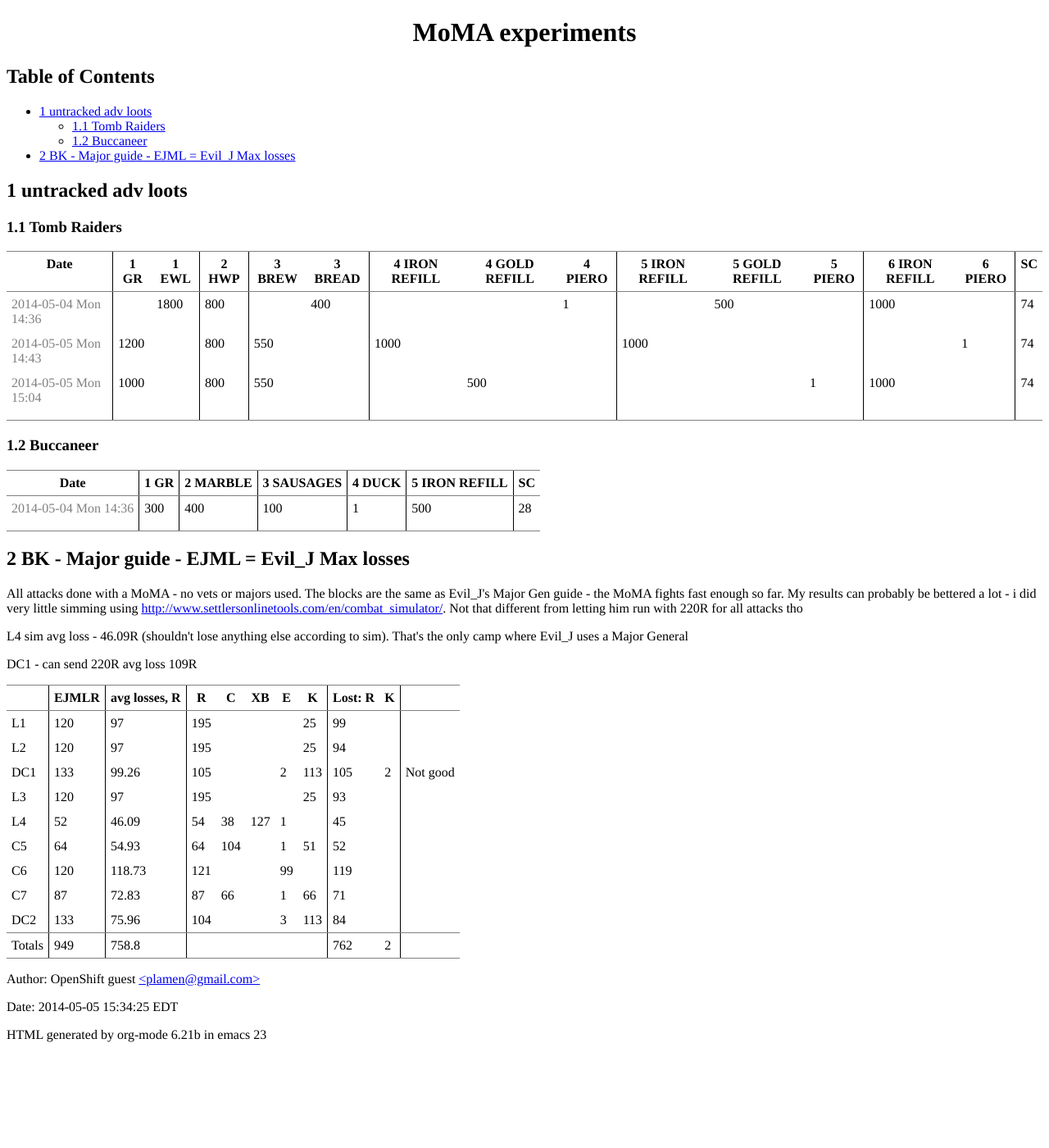
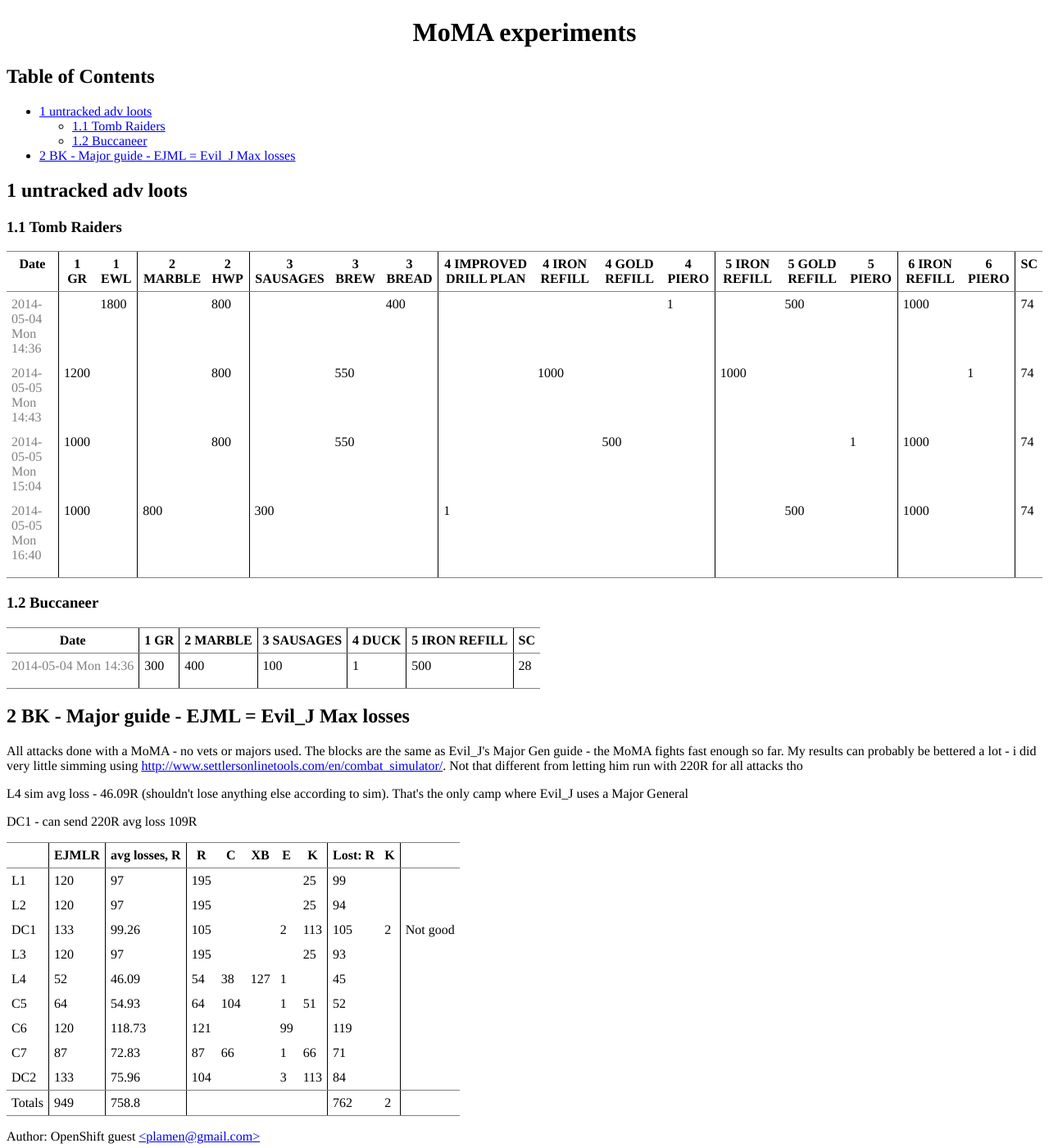
Before and after one commit to haiasko/haiasko.github.io, a Jekyll site: the page scratch/table.html, which Jekyll copies as it is, in a window 1280 px wide and 1400 px high. Shown: the whole window at 82% size. Built offline with Jekyll 4.4.1, drawn with Linux system fonts in a browser that asks for light colours; some of the changed text lies outside the part shown.

Commit message:
1 more TR loot

```diff
--- a/scratch/table.html
+++ b/scratch/table.html
@@ -6,7 +6,7 @@ lang="en" xml:lang="en">
 <title>MoMA experiments</title>
 <meta http-equiv="Content-Type" content="text/html;charset=iso-8859-1"/>
 <meta name="generator" content="Org-mode"/>
-<meta name="generated" content="2014-05-05 15:34:25 EDT"/>
+<meta name="generated" content="2014-05-05 16:47:07 EDT"/>
 <meta name="author" content="OpenShift guest"/>
 <style type="text/css">
  <!--/*--><![CDATA[/*><!--*/
@@ -95,15 +95,16 @@ lang="en" xml:lang="en">
 
 
 <table border="2" cellspacing="0" cellpadding="6" rules="groups" frame="hsides">
-<col align="left"></col><colgroup><col align="left"></col><col align="left"></col></colgroup><colgroup><col align="left"></col></colgroup><colgroup><col align="left"></col><col align="left"></col></colgroup><colgroup><col align="left"></col><col align="left"></col><col align="left"></col></colgroup><colgroup><col align="left"></col><col align="left"></col><col align="left"></col></colgroup><colgroup><col align="left"></col><col align="left"></col></colgroup><colgroup><col align="left"></col></colgroup>
+<col align="left"></col><colgroup><col align="left"></col><col align="left"></col></colgroup><colgroup><col align="left"></col><col align="left"></col></colgroup><colgroup><col align="left"></col><col align="left"></col><col align="left"></col></colgroup><colgroup><col align="left"></col><col align="left"></col><col align="left"></col><col align="left"></col></colgroup><colgroup><col align="left"></col><col align="left"></col><col align="left"></col></colgroup><colgroup><col align="left"></col><col align="left"></col></colgroup><colgroup><col align="left"></col></colgroup>
 <thead>
-<tr><th>Date</th><th>1 GR</th><th>1 EWL</th><th>2 HWP</th><th>3 BREW</th><th>3 BREAD</th><th>4 IRON REFILL</th><th>4 GOLD REFILL</th><th>4 PIERO</th><th>5 IRON REFILL</th><th>5 GOLD REFILL</th><th>5 PIERO</th><th>6 IRON REFILL</th><th>6 PIERO</th><th>SC</th></tr>
+<tr><th>Date</th><th>1 GR</th><th>1 EWL</th><th>2 MARBLE</th><th>2 HWP</th><th>3 SAUSAGES</th><th>3 BREW</th><th>3 BREAD</th><th>4 IMPROVED DRILL PLAN</th><th>4 IRON REFILL</th><th>4 GOLD REFILL</th><th>4 PIERO</th><th>5 IRON REFILL</th><th>5 GOLD REFILL</th><th>5 PIERO</th><th>6 IRON REFILL</th><th>6 PIERO</th><th>SC</th></tr>
 </thead>
 <tbody>
-<tr><td><span class="timestamp">2014-05-04 Mon 14:36</span></td><td></td><td>1800</td><td>800</td><td></td><td>400</td><td></td><td></td><td>1</td><td></td><td>500</td><td></td><td>1000</td><td></td><td>74</td></tr>
-<tr><td><span class="timestamp">2014-05-05 Mon 14:43</span></td><td>1200</td><td></td><td>800</td><td>550</td><td></td><td>1000</td><td></td><td></td><td>1000</td><td></td><td></td><td></td><td>1</td><td>74</td></tr>
-<tr><td><span class="timestamp">2014-05-05 Mon 15:04</span></td><td>1000</td><td></td><td>800</td><td>550</td><td></td><td></td><td>500</td><td></td><td></td><td></td><td>1</td><td>1000</td><td></td><td>74</td></tr>
-<tr><td></td><td></td><td></td><td></td><td></td><td></td><td></td><td></td><td></td><td></td><td></td><td></td><td></td><td></td><td></td></tr>
+<tr><td><span class="timestamp">2014-05-04 Mon 14:36</span></td><td></td><td>1800</td><td></td><td>800</td><td></td><td></td><td>400</td><td></td><td></td><td></td><td>1</td><td></td><td>500</td><td></td><td>1000</td><td></td><td>74</td></tr>
+<tr><td><span class="timestamp">2014-05-05 Mon 14:43</span></td><td>1200</td><td></td><td></td><td>800</td><td></td><td>550</td><td></td><td></td><td>1000</td><td></td><td></td><td>1000</td><td></td><td></td><td></td><td>1</td><td>74</td></tr>
+<tr><td><span class="timestamp">2014-05-05 Mon 15:04</span></td><td>1000</td><td></td><td></td><td>800</td><td></td><td>550</td><td></td><td></td><td></td><td>500</td><td></td><td></td><td></td><td>1</td><td>1000</td><td></td><td>74</td></tr>
+<tr><td><span class="timestamp">2014-05-05 Mon 16:40</span></td><td>1000</td><td></td><td>800</td><td></td><td>300</td><td></td><td></td><td>1</td><td></td><td></td><td></td><td></td><td>500</td><td></td><td>1000</td><td></td><td>74</td></tr>
+<tr><td></td><td></td><td></td><td></td><td></td><td></td><td></td><td></td><td></td><td></td><td></td><td></td><td></td><td></td><td></td><td></td><td></td><td></td></tr>
 </tbody>
 </table>
 
@@ -181,7 +182,7 @@ DC1 - can send 220R avg loss 109R
 <div id="postamble"><p class="author"> Author: OpenShift guest
 <a href="mailto:plamen@gmail.com">&lt;plamen@gmail.com&gt;</a>
 </p>
-<p class="date"> Date: 2014-05-05 15:34:25 EDT</p>
+<p class="date"> Date: 2014-05-05 16:47:07 EDT</p>
 <p>HTML generated by org-mode 6.21b in emacs 23</p>
 </div></body>
 </html>
```
Also changed, not shown: scratch/table.org (+10 -9 lines).
